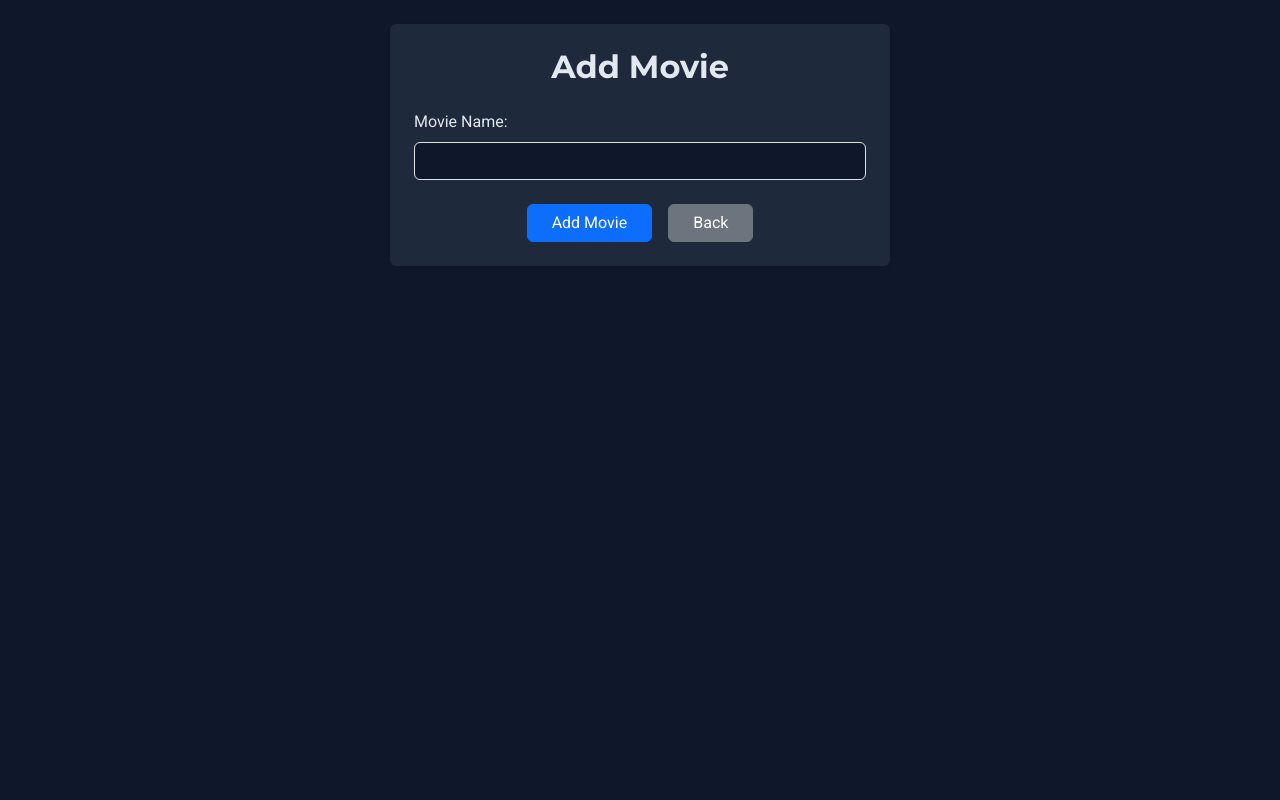
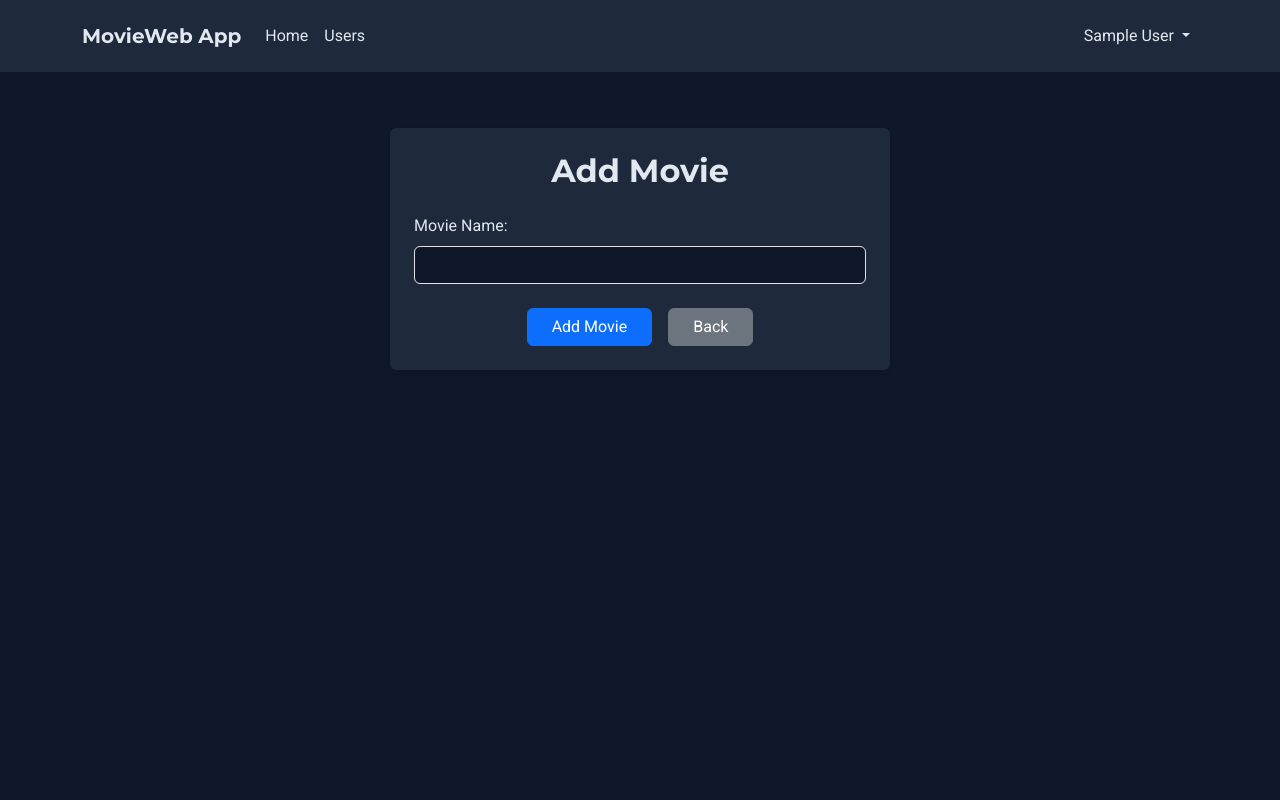
Before and after one commit to Tombunzel/moviwebApp, a Flask app: page /users/1/add_movie in a window 1280 px wide. Run offline with Flask 3, Linux system fonts and the light colour scheme; the visitor is signed in with stand-in values (Sample User, id 1); data comes from the database, SQL or seed files in the repository; some libraries are stand-ins or nearby versions.

Commit message:
add navbar, flash messages, and styling

```diff
--- a/templates/base.html
+++ b/templates/base.html
@@ -19,13 +19,57 @@
             --primary-color: #6366f1;
             --secondary-color: #475569;
             --danger-color: #ef4444;
+            --nav-bg: #1e293b;
         }
 
         /* Base body styles */
         body {
             background-color: var(--bs-body-bg);
             color: var(--bs-body-color);
-            font-family: 'Roboto', sans-serif; /* Set Roboto as the main font */
+            font-family: 'Roboto', sans-serif;
+            min-height: 100vh;
+            display: flex;
+            flex-direction: column;
+        }
+
+        /* Navbar Styles */
+        .navbar {
+            background-color: var(--nav-bg);
+            padding: 1rem 0;
+            margin-bottom: 2rem;
+        }
+
+        .navbar-brand {
+            font-family: 'Montserrat', sans-serif;
+            color: var(--bs-body-color);
+            font-weight: 700;
+        }
+
+        .nav-link {
+            color: var(--bs-body-color);
+            transition: color 0.2s;
+        }
+
+        .nav-link:hover {
+            color: var(--primary-color);
+        }
+
+        .navbar .dropdown-menu {
+            background-color: var(--nav-bg);
+            border: 1px solid var(--secondary-color);
+        }
+
+        .navbar .dropdown-item {
+            color: var(--bs-body-color);
+        }
+
+        .navbar .dropdown-item:hover {
+            background-color: var(--primary-color);
+            color: white;
+        }
+
+        .navbar .dropdown-divider {
+            border-top: 1px solid var(--secondary-color);
         }
 
         /* Card Styles */
@@ -57,9 +101,90 @@
             background-color: #6366f1;
             border-color: #6366f1;
         }
+
+        /* Alert Styles */
+        .alert {
+            background-color: var(--nav-bg);
+            border: 1px solid var(--primary-color);
+            color: var(--bs-body-color);
+        }
+
+        .alert-success {
+            border-color: #10b981;
+        }
+
+        .alert-danger {
+            border-color: var(--danger-color);
+        }
     </style>
 </head>
 <body>
+    <!-- Navigation -->
+    <nav class="navbar navbar-expand-lg">
+        <div class="container">
+            <a class="navbar-brand" href="{{ url_for('home') }}">MovieWeb App</a>
+            <button class="navbar-toggler" type="button" data-bs-toggle="collapse" data-bs-target="#navbarNav"
+                    aria-controls="navbarNav" aria-expanded="false" aria-label="Toggle navigation">
+                <span class="navbar-toggler-icon"></span>
+            </button>
+
+            <div class="collapse navbar-collapse" id="navbarNav">
+                <ul class="navbar-nav me-auto">
+                    <li class="nav-item">
+                        <a class="nav-link" href="{{ url_for('home') }}">Home</a>
+                    </li>
+                    <li class="nav-item">
+                        <a class="nav-link" href="{{ url_for('list_users') }}">Users</a>
+                    </li>
+                </ul>
+
+                <ul class="navbar-nav">
+                    {% if current_user.is_authenticated %}
+                        <li class="nav-item dropdown">
+                            <a class="nav-link dropdown-toggle" href="#" id="navbarDropdown" role="button"
+                               data-bs-toggle="dropdown" aria-expanded="false">
+                                {{ current_user.name }}
+                            </a>
+                            <ul class="dropdown-menu dropdown-menu-end" aria-labelledby="navbarDropdown">
+                                <li>
+                                    <a class="dropdown-item" href="{{ url_for('user_movies', user_id=current_user.id) }}">
+                                        My Movies
+                                    </a>
+                                </li>
+                                <li><hr class="dropdown-divider"></li>
+                                <li>
+                                    <a class="dropdown-item" href="{{ url_for('logout') }}">Logout</a>
+                                </li>
+                            </ul>
+                        </li>
+                    {% else %}
+                        <li class="nav-item">
+                            <a class="nav-link" href="{{ url_for('login') }}">Login</a>
+                        </li>
+                        <li class="nav-item">
+                            <a class="nav-link" href="{{ url_for('add_user') }}">Register</a>
+                        </li>
+                    {% endif %}
+                </ul>
+            </div>
+        </div>
+    </nav>
+
+    <!-- Flash Messages -->
+    {% with messages = get_flashed_messages(with_categories=true) %}
+        {% if messages %}
+            <div class="container">
+                {% for category, message in messages %}
+                    <div class="alert alert-{{ category }} alert-dismissible fade show" role="alert">
+                        {{ message }}
+                        <button type="button" class="btn-close" data-bs-dismiss="alert" aria-label="Close"></button>
+                    </div>
+                {% endfor %}
+            </div>
+        {% endif %}
+    {% endwith %}
+
+    <!-- Main Content -->
     {% block content %}{% endblock %}
 
     <!-- Bootstrap JS Bundle (includes Popper) -->
```
Lines whose indentation alone changed are shown as unchanged.
